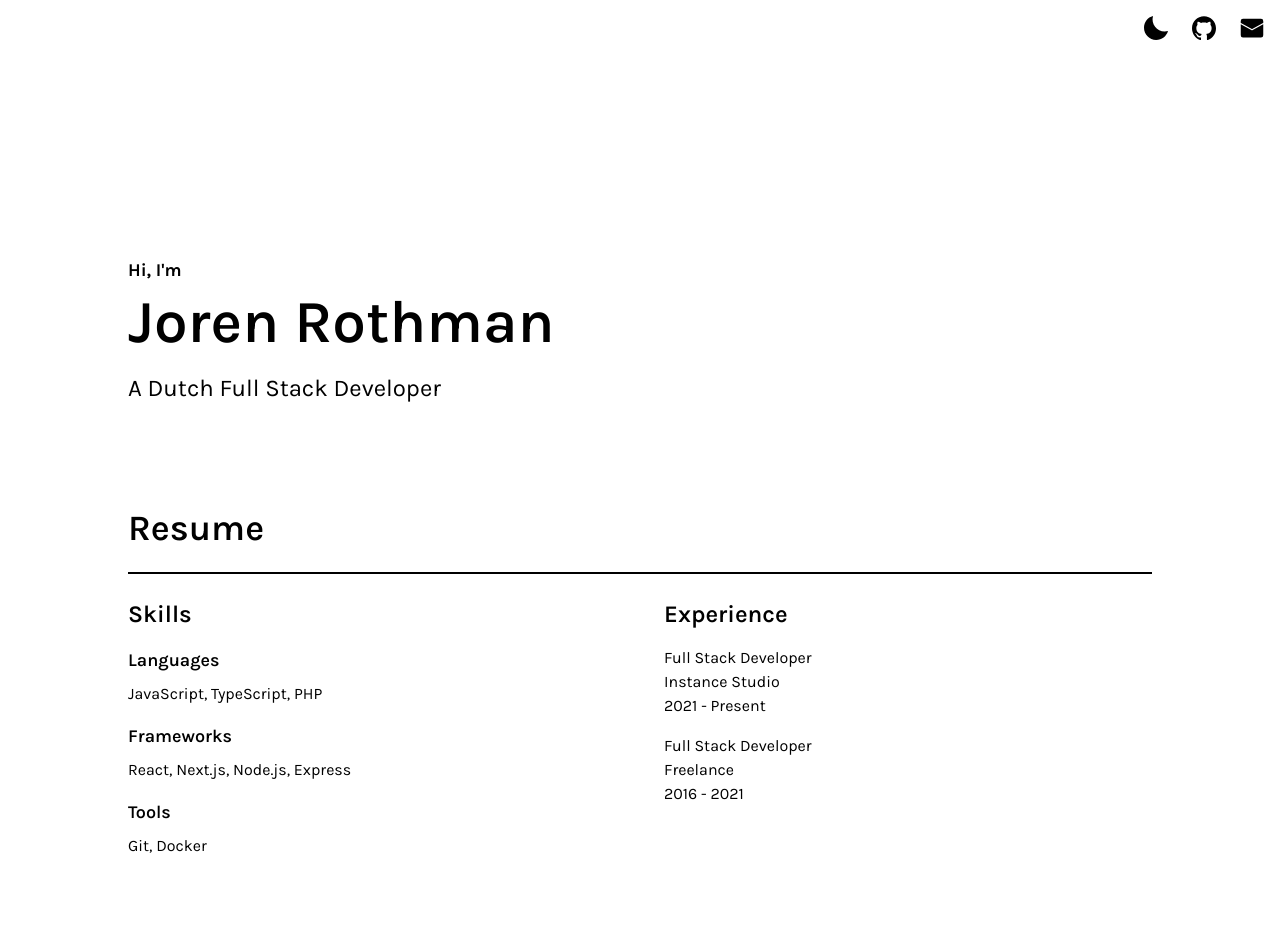
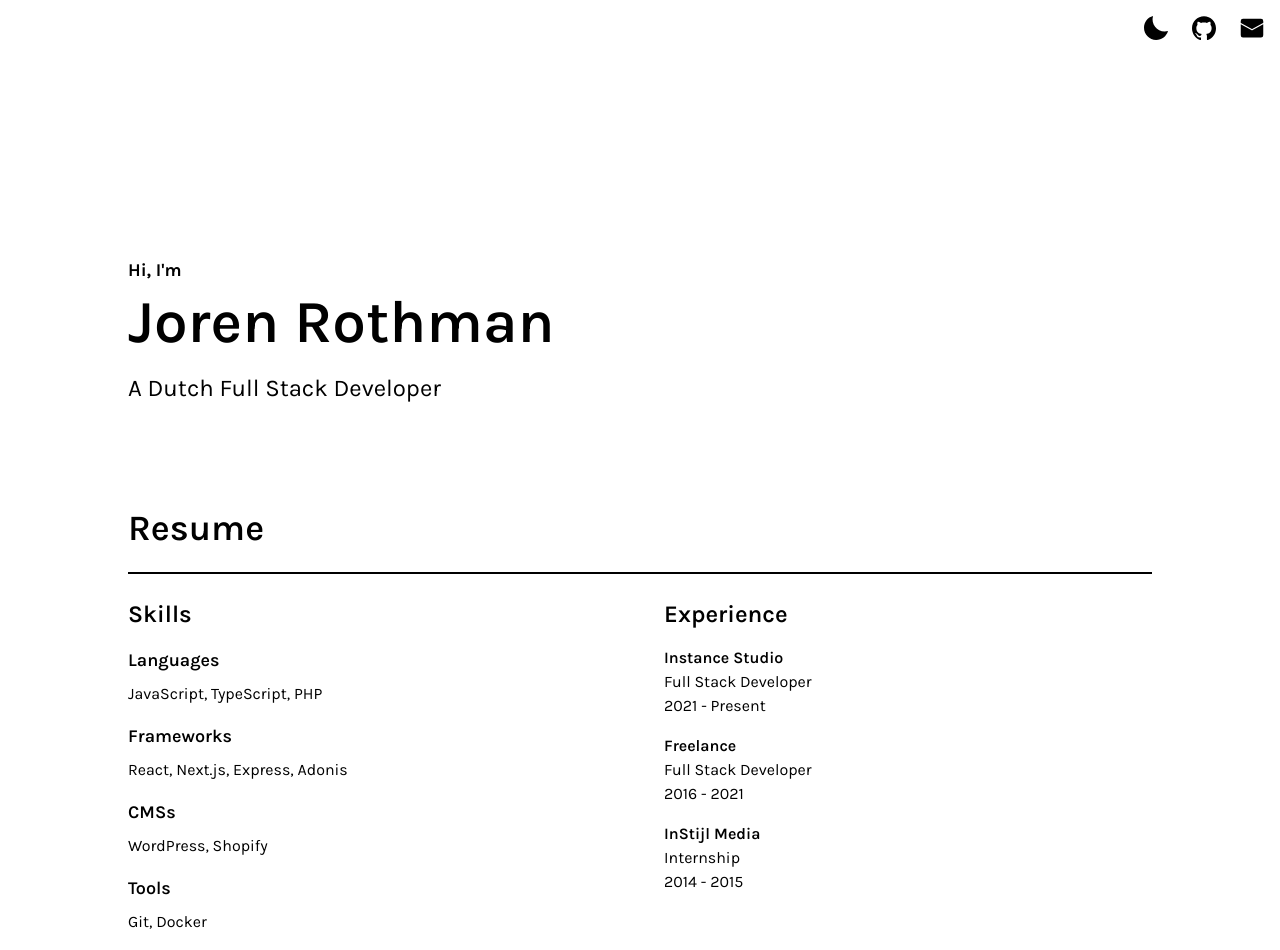
Before and after one commit to JorenRothman/portfolio-site, a Next.js app: page / in a window 1280 px wide. Shown: the top 950 px of the page. Built offline with nearby package versions, Linux system fonts and the light colour scheme.

Commit message:
Updated resume

```diff
--- a/src/app/_components/Resume.tsx
+++ b/src/app/_components/Resume.tsx
@@ -17,7 +17,11 @@ export default function Resume() {
                             <h4 className="text-lg mb-2 font-semibold">
                                 Frameworks
                             </h4>
-                            <p>React, Next.js, Node.js, Express</p>
+                            <p>React, Next.js, Express, Adonis</p>
+                        </div>
+                        <div>
+                            <h4 className="text-lg mb-2 font-semibold">CMSs</h4>
+                            <p>WordPress, Shopify</p>
                         </div>
                         <div>
                             <h4 className="text-lg mb-2 font-semibold">
@@ -30,14 +34,19 @@ export default function Resume() {
                 <div>
                     <Resume.Item title="Experience">
                         <div>
-                            <h4>Full Stack Developer</h4>
-                            <p>Instance Studio</p>
+                            <h4 className="font-semibold">Instance Studio</h4>
+                            <p>Full Stack Developer</p>
                             <p>2021 - Present</p>
                         </div>
                         <div>
-                            <h4>Full Stack Developer</h4>
-                            <p>Freelance</p>
+                            <h4 className="font-semibold">Freelance</h4>
+                            <p>Full Stack Developer</p>
                             <p>2016 - 2021</p>
+                        </div>
+                        <div>
+                            <h4 className="font-semibold">InStijl Media</h4>
+                            <p>Internship</p>
+                            <p>2014 - 2015</p>
                         </div>
                     </Resume.Item>
                 </div>
```
